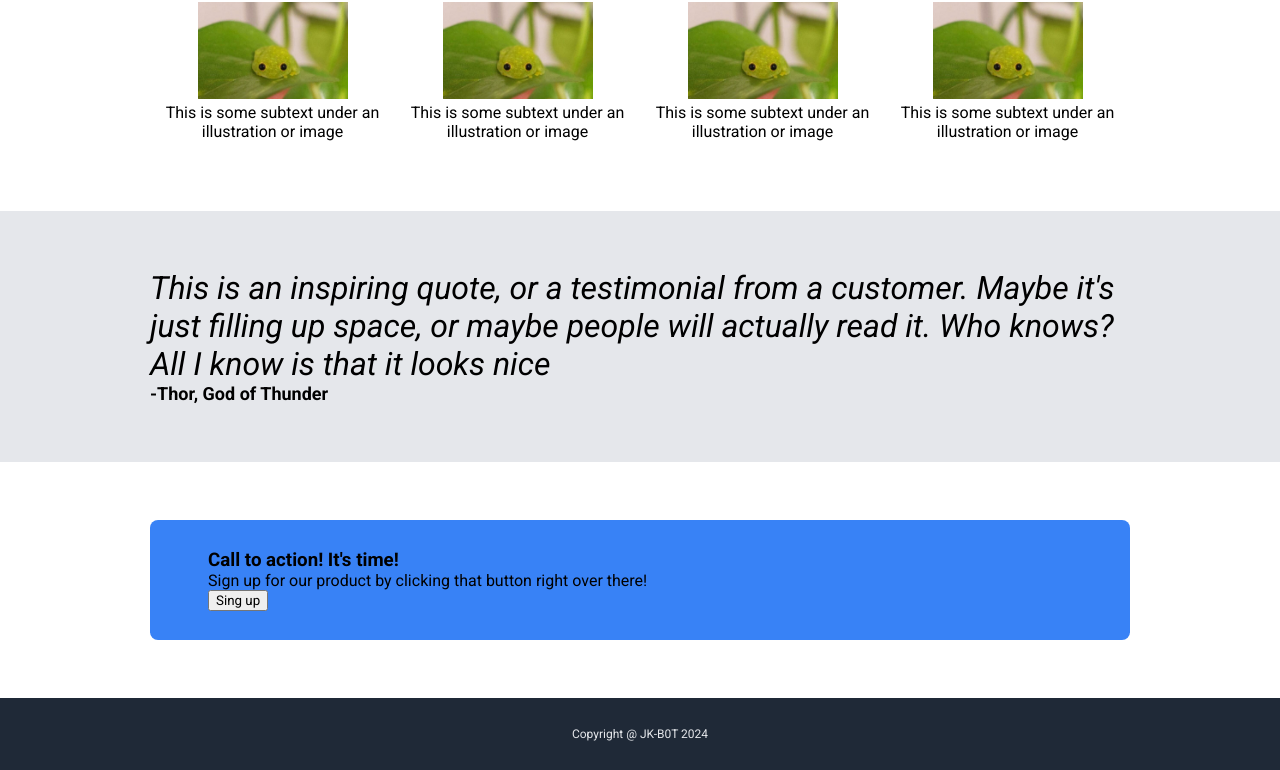
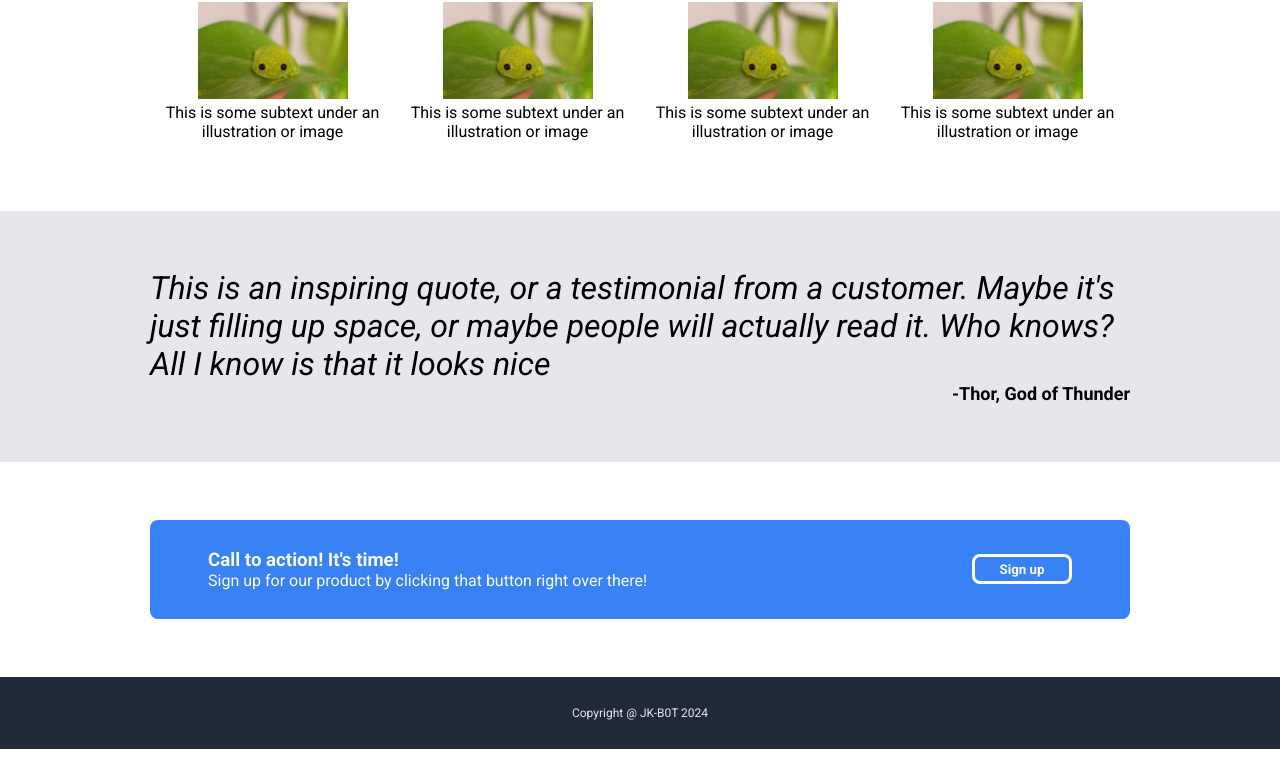
Before and after one commit to JK-B0T/landing-page, a plain HTML site: page index.html in a window 1280 px wide. Shown: the part 384-1154 px from the top of the page. After the commit the page ends 1133 px from the top, so only its background shows below. Drawn offline with Linux system fonts and the light colour scheme.

Commit message:
Finish call to action window styling

```diff
--- a/index.html
+++ b/index.html
@@ -63,7 +63,7 @@
                 <h3>Call to action! It's time!</h3>
                 <p>Sign up for our product by clicking that button right over there!</p>
             </div>
-            <button>Sing up</button>
+            <button>Sign up</button>
         </section>
 
         <footer>
--- a/style.css
+++ b/style.css
@@ -21,11 +21,14 @@ body,
 nav,
 nav + section, /*Main text and image container on the header*/
 .header-text,
-.images-array
+.images-array,
+.costumer-opinion,
+.call-to-action
  { /*Containers with flex display*/
     display: flex;
 }
 body,
+.costumer-opinion,
 .header-text { /*Containers with column flex direction*/
     flex-direction: column;
 }
@@ -97,6 +100,8 @@ h2 {
     font-size: 18px;
     font-style: normal;
     font-weight: bold;
+    align-self: flex-end;
+
 }
 
 .call-to-action{
@@ -104,6 +109,18 @@ h2 {
     padding: 29px 58px;
     border-radius: 8px;
     background-color: #3882F6;
+    color: #F9FAF8;
+}
+.call-to-action button {
+    margin-left: auto;
+    flex: 0 0 100px;
+    height: 30px;
+    align-self: center;
+    border: 3px solid white;
+    border-radius: 8px;
+    background-color: #3882F6;
+    color: #F9FAF8;
+    font-weight: bold;
 }
 
 /*---FOOTER SECTION---*/
```
